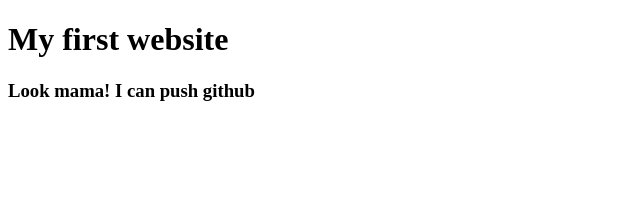
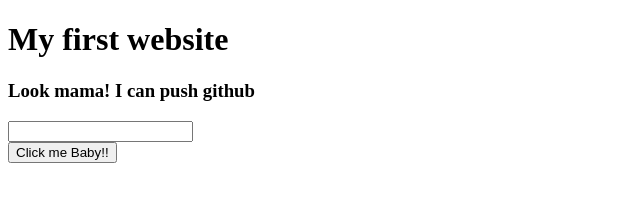
Before and after one commit to Digital-Rasel/my-first-website, a plain HTML site: page index.html in a window 1280 px wide. Shown: the whole page, without its empty margins (0-640 px from the left). Drawn offline with Linux system fonts and the light colour scheme.

Commit message:
Button added

```diff
--- a/index.html
+++ b/index.html
@@ -8,5 +8,8 @@
 <body>
     <h1>My first website</h1>
     <h3>Look mama! I can push github</h3>
+    <input type="text">
+    <br>
+    <button>Click me Baby!!</button>
 </body>
 </html>
```
